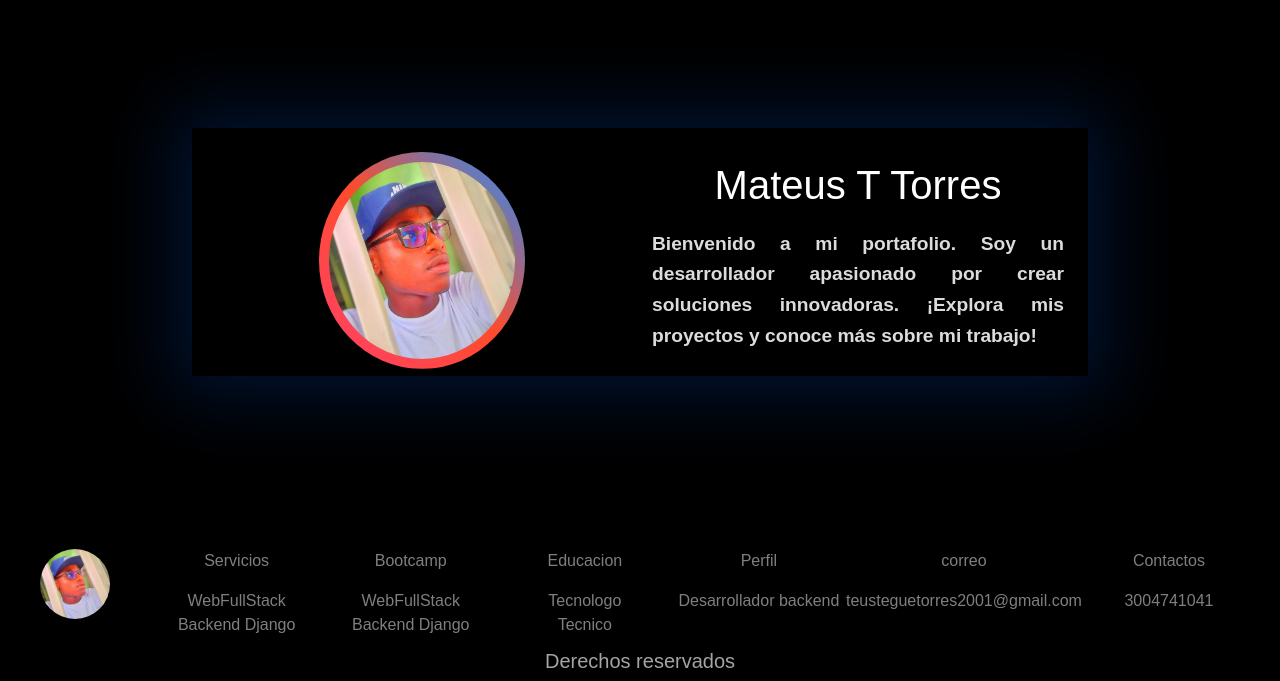
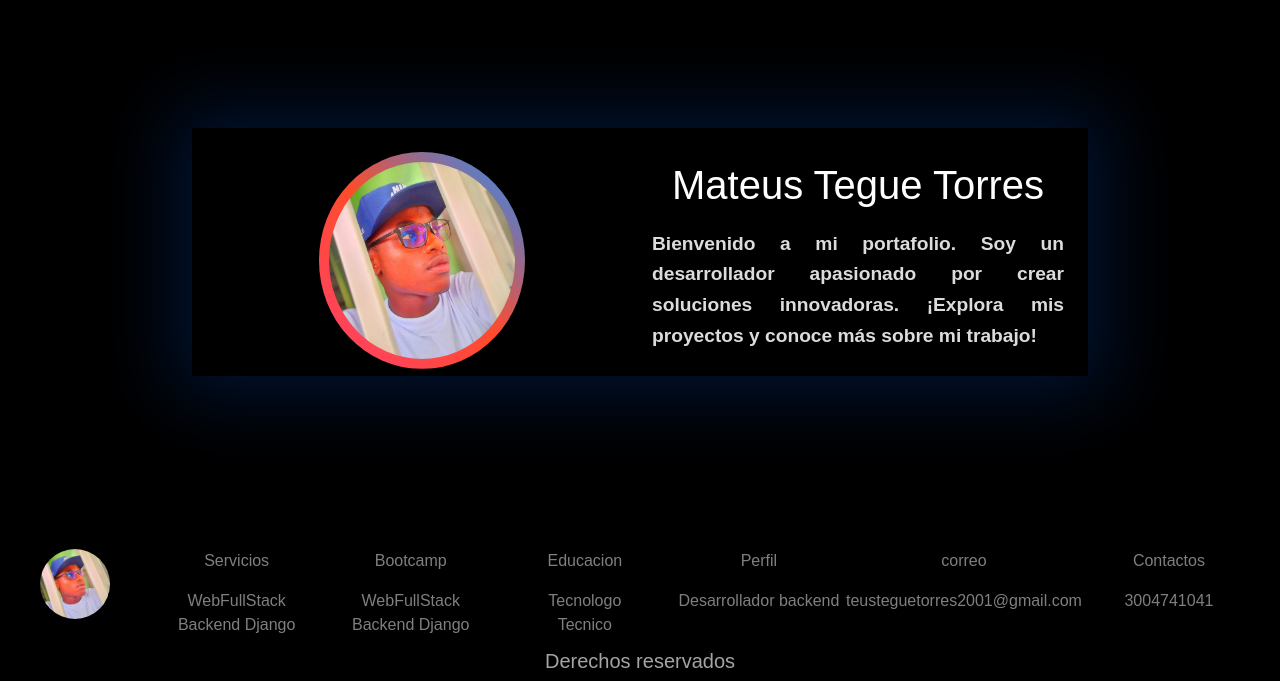
Before and after one commit to MateusTegue/PorfolioWebProfectional, a plain HTML site: page index.html in a window 1280 px wide. Shown: the part 119-800 px from the top of the page. Drawn offline with nearby package versions, Linux system fonts and the light colour scheme.

Commit message:
actualizacion del apellido en el html

```diff
--- a/index.html
+++ b/index.html
@@ -48,7 +48,7 @@
                 </div>
             </article>
             <article class="col">
-                <h1>Mateus T Torres</h1>
+                <h1>Mateus Tegue Torres</h1>
                 <p class="descripcion">
                     Bienvenido a mi portafolio. Soy un desarrollador apasionado por crear soluciones innovadoras. ¡Explora mis proyectos y conoce más sobre mi trabajo!
                 </p>
```
